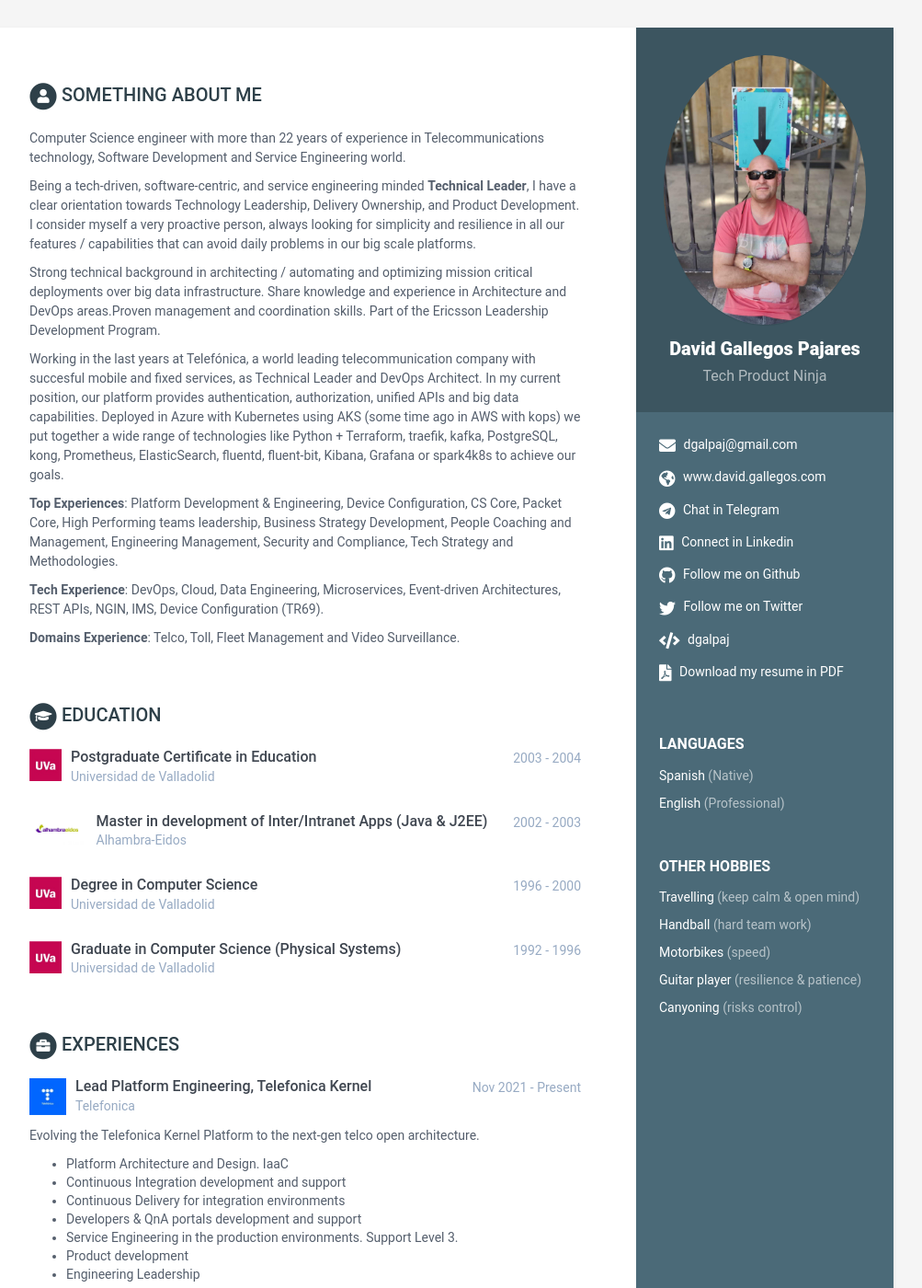
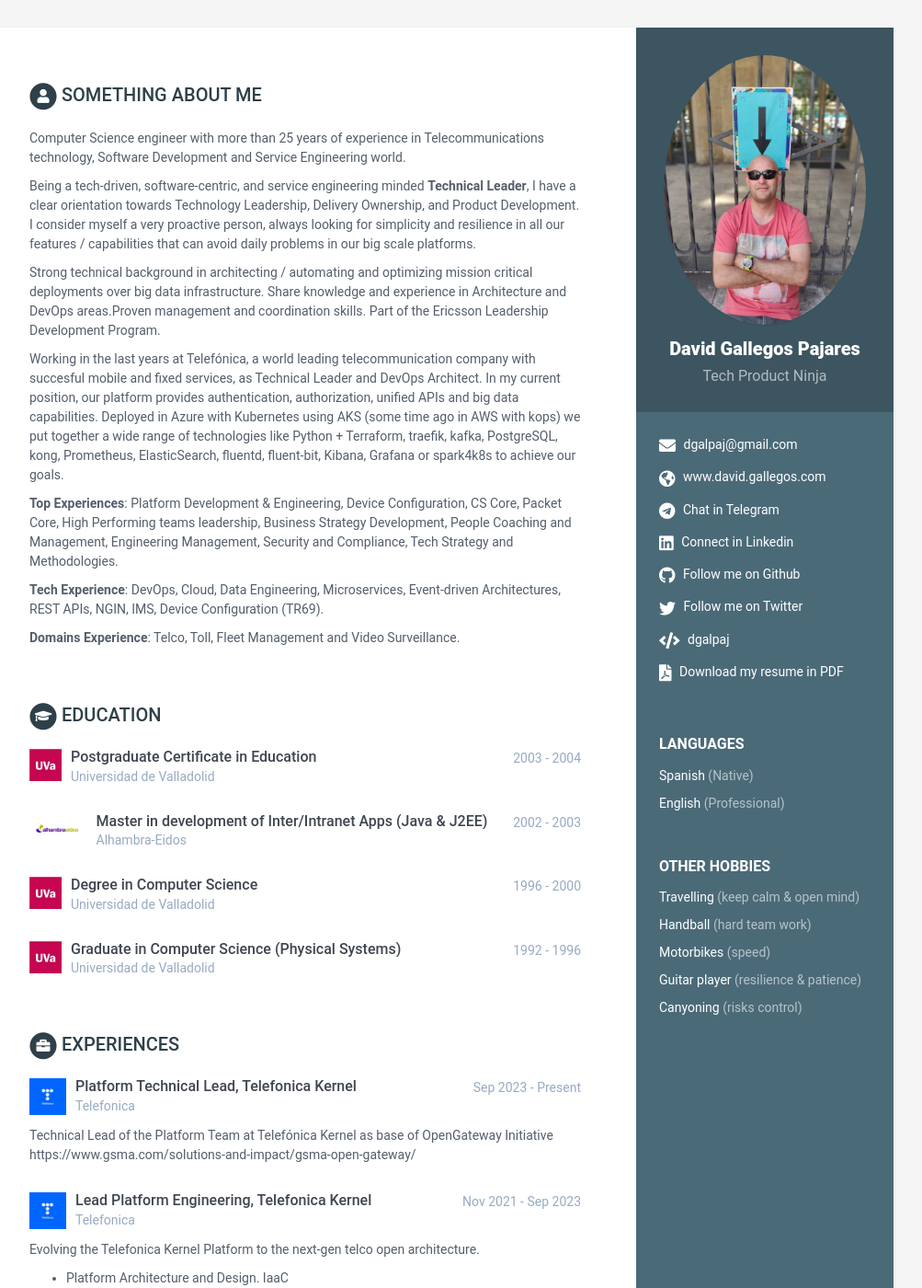
Before and after one commit to dgalpaj/dgalpaj.github.io, a Jekyll site: the page built from index.html, in a window 1280 px wide and 1400 px high. Shown: the whole window at 92% size, without its empty margins (168-1171 px from the left). Built offline with Jekyll 4.4.1, drawn with Linux system fonts in a browser that asks for light colours.

Commit message:
Update data.yml

```diff
--- a/_data/data.yml
+++ b/_data/data.yml
@@ -58,7 +58,7 @@ sidebar:
 career-profile:
     title: Something about me
     summary: |
-      Computer Science engineer with more than 22 years of experience in Telecommunications technology, Software Development and Service Engineering world.
+      Computer Science engineer with more than 25 years of experience in Telecommunications technology, Software Development and Service Engineering world.
 
       Being a tech-driven, software-centric, and service engineering minded **Technical Leader**, I have a clear orientation towards Technology Leadership, Delivery Ownership, and Product Development. I consider myself a very proactive person, always looking for simplicity and resilience in all our features / capabilities that can avoid daily problems in our big scale platforms.
 
@@ -95,8 +95,16 @@ education:
       details:
 
 experiences:
+    - role: Platform Technical Lead, Telefonica Kernel
+      time: Sep 2023 - Present
+      company: Telefonica
+      image: tef.jpg
+      details: |
+
+        Technical Lead of the Platform Team at Telefónica Kernel as base of OpenGateway Initiative
+        https://www.gsma.com/solutions-and-impact/gsma-open-gateway/
     - role: Lead Platform Engineering, Telefonica Kernel
-      time: Nov 2021 - Present
+      time: Nov 2021 - Sep 2023
       company: Telefonica
       image: tef.jpg
       details: |
```
